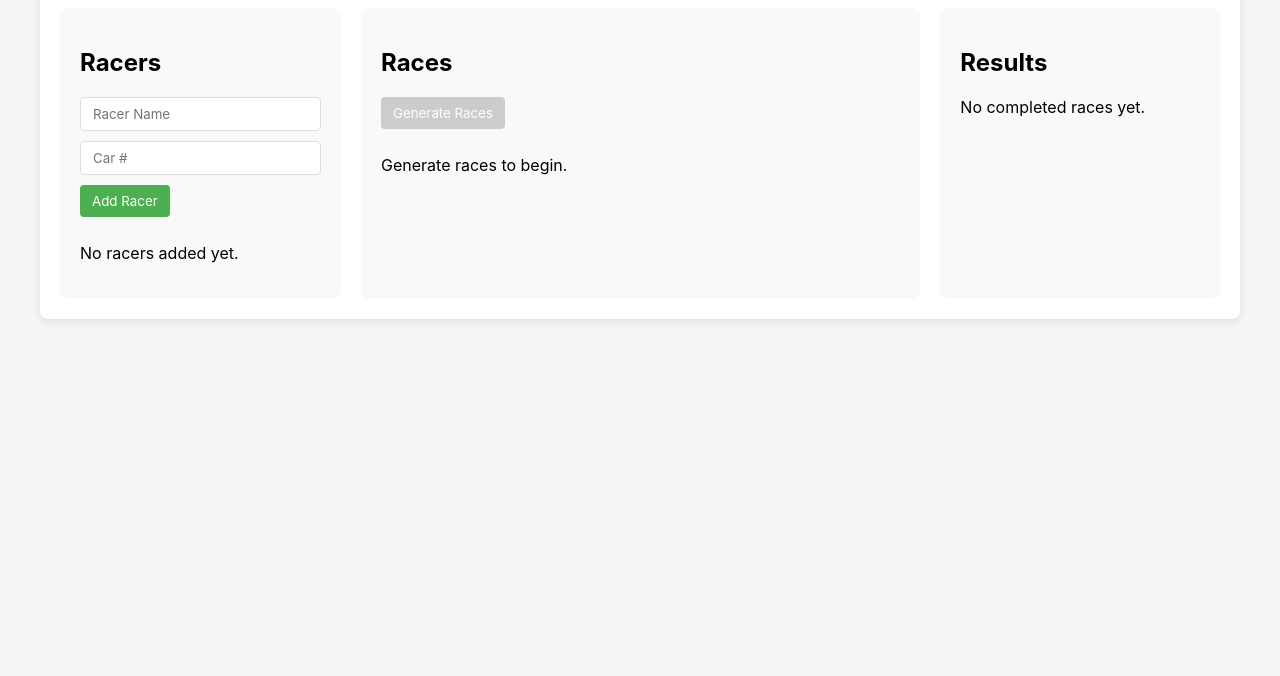
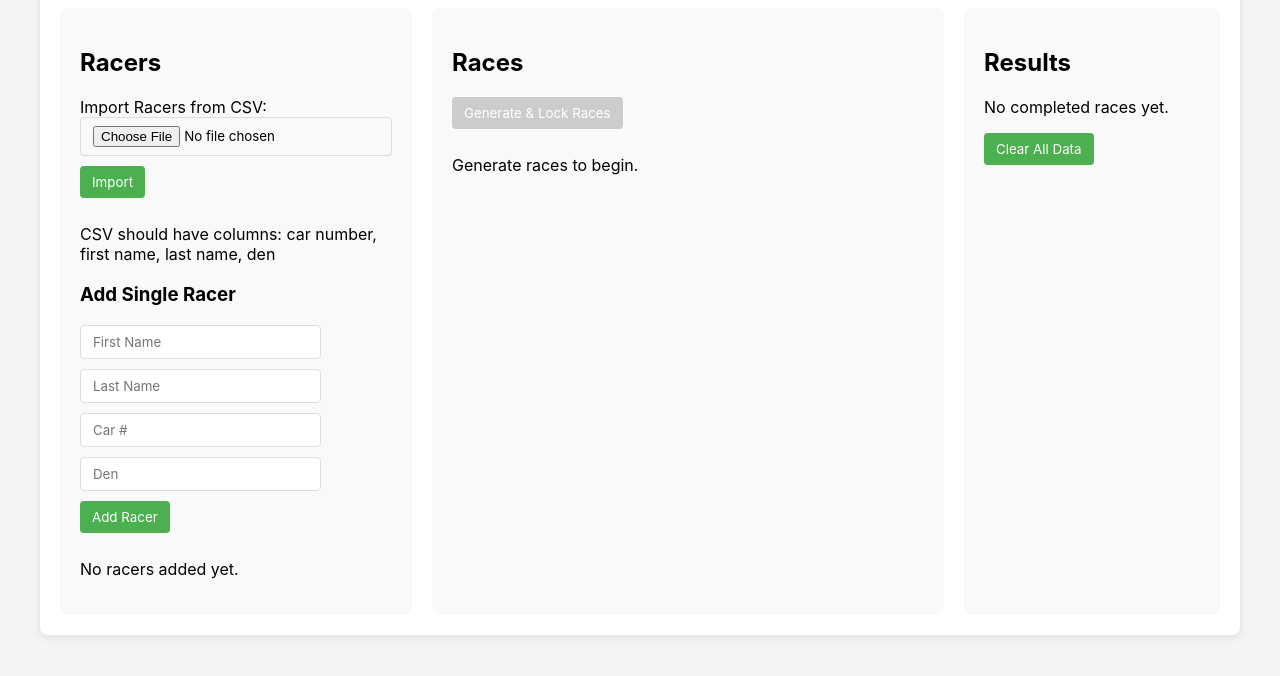
Before and after one commit to sidoneill/pinewood-derby-manager, a website built with Vite: page index.html in a window 1280 px wide. Shown: the part 122-798 px from the top of the page. Built offline with nearby package versions, Linux system fonts and the light colour scheme.

Commit message:
Update index.html with CSV import functionality

```diff
--- a/index.html
+++ b/index.html
@@ -14,22 +14,36 @@
       <div class="section">
         <h2>Racers</h2>
         <div class="racer-form">
-          <input type="text" id="racer-name" placeholder="Racer Name">
-          <input type="number" id="car-number" placeholder="Car #">
-          <button id="add-racer">Add Racer</button>
+          <div class="csv-import">
+            <label for="csv-file">Import Racers from CSV:</label>
+            <input type="file" id="csv-file" accept=".csv">
+            <button id="import-csv">Import</button>
+            <p class="hint">CSV should have columns: car number, first name, last name, den</p>
+          </div>
+          <div class="manual-entry">
+            <h3>Add Single Racer</h3>
+            <input type="text" id="racer-firstname" placeholder="First Name">
+            <input type="text" id="racer-lastname" placeholder="Last Name">
+            <input type="number" id="car-number" placeholder="Car #">
+            <input type="text" id="den" placeholder="Den">
+            <button id="add-racer">Add Racer</button>
+          </div>
         </div>
         <div id="racers-list"></div>
       </div>
 
       <div class="section">
         <h2>Races</h2>
-        <button id="generate-races" disabled>Generate Races</button>
+        <button id="generate-races" disabled>Generate & Lock Races</button>
         <div id="races-container"></div>
       </div>
 
       <div class="section">
         <h2>Results</h2>
         <div id="results-container"></div>
+        <div class="actions">
+          <button id="clear-storage" class="danger-btn">Clear All Data</button>
+        </div>
       </div>
     </div>
   </div>
```
